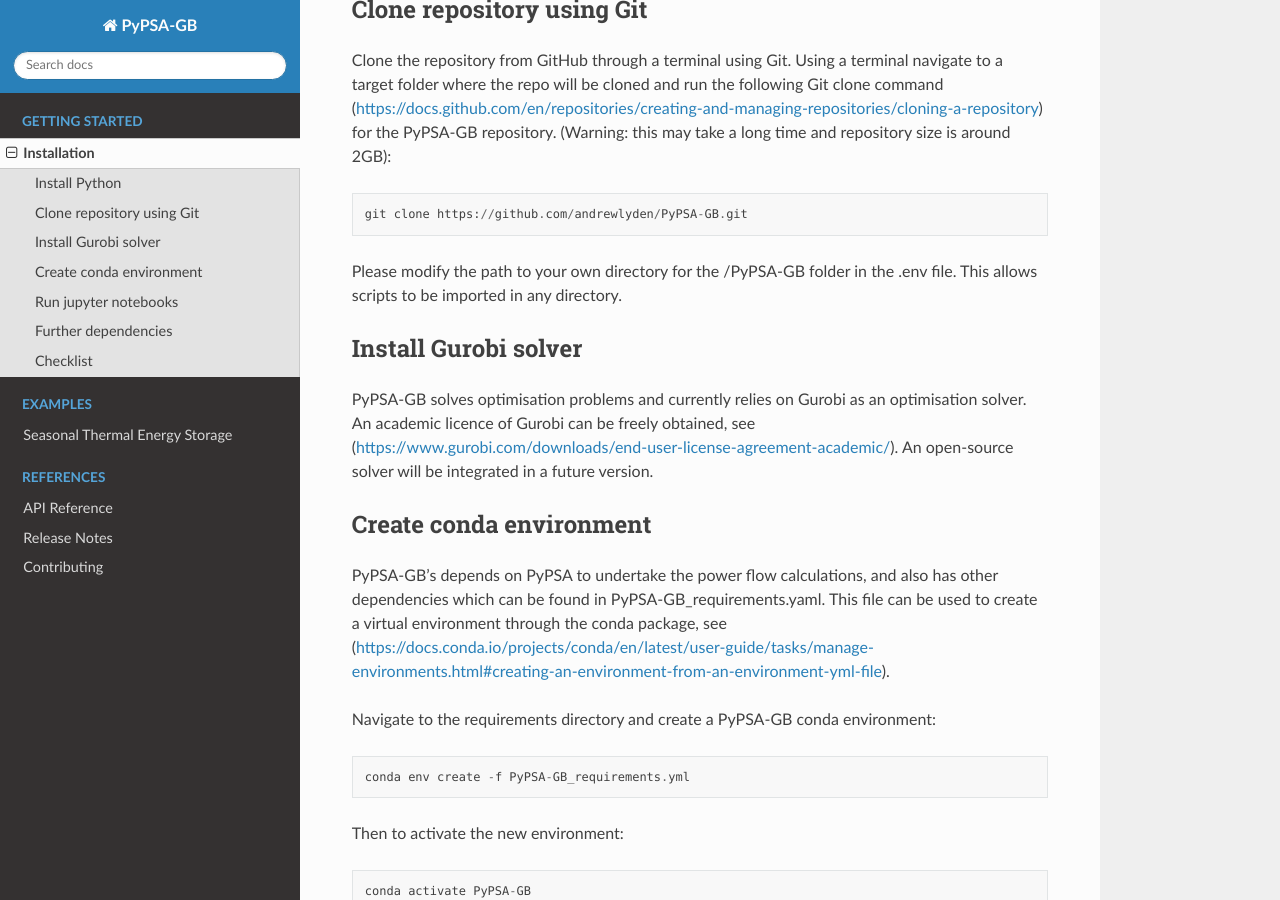
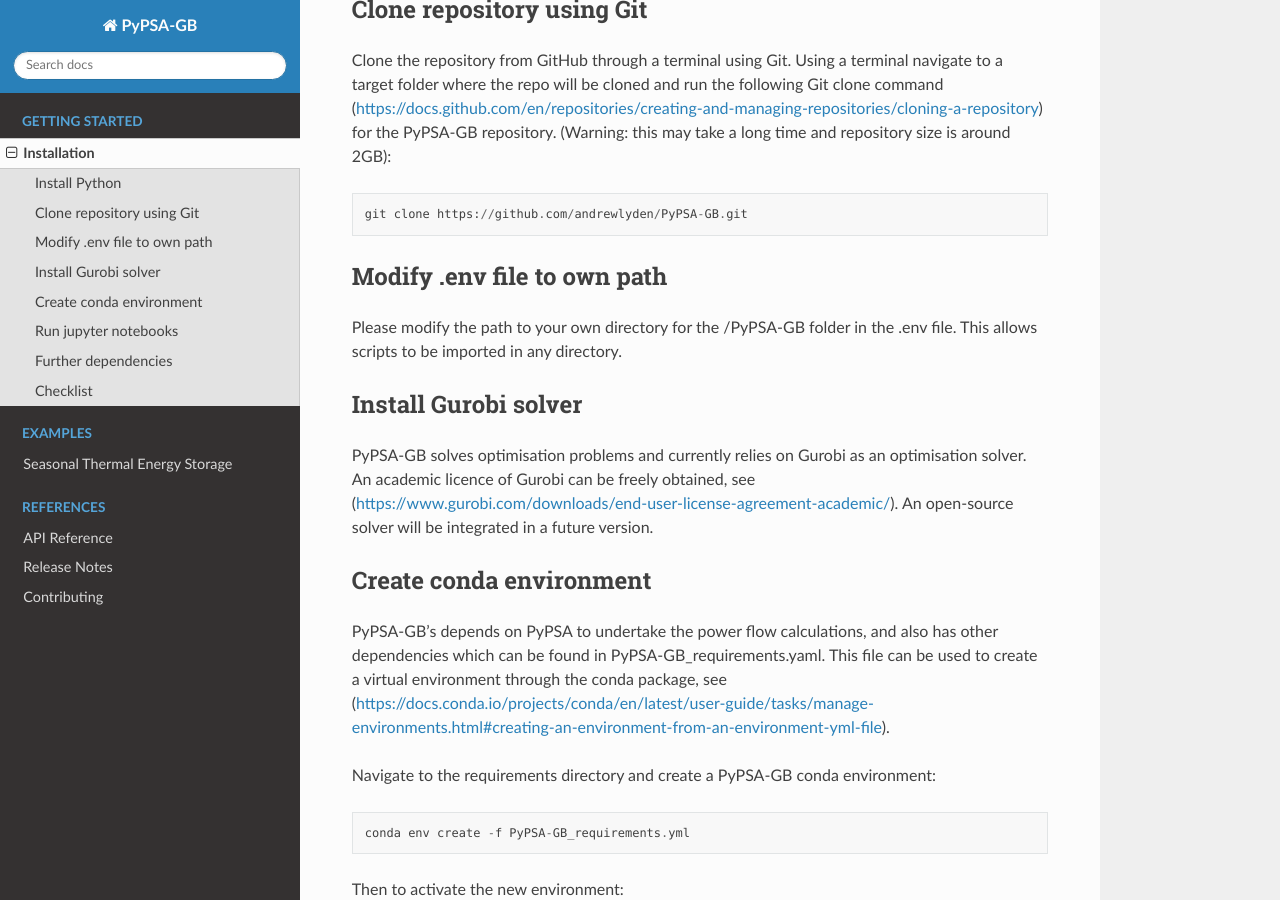
Before and after one commit to andrewlyden/PyPSA-GB, a Sphinx documentation site: the page built from docs/source/installation.rst, in a window 1280 px wide and 900 px high, scrolled down 415 px. Built offline with Sphinx 7.4.7 and the Read the Docs theme 2.0.0, drawn with Linux system fonts in a browser that asks for light colours; pages that are not in the unit, such as notebooks, are missing from menus; some of the changed text lies outside the part shown.

Commit message:
updated installation instructions

```diff
--- a/docs/source/installation.rst
+++ b/docs/source/installation.rst
@@ -8,11 +8,14 @@
 The code for PyPSA-GB is written in Python and relies on a number of standard Python packages. Python has emerged as a popular programming language for energy system modellers. Installing Anaconda (https://www.anaconda.com/) is a highly recommended starting point for beginners looking to get Python running quickly on their computer. Anaconda includes several of the necessary scientific packages and the conda package can be used to manage virtual environments. The following installation instructions assume an Anaconda installation including, but alternative setup routes are possible.
 
 Clone repository using Git
-############################
+##########################
 
 Clone the repository from GitHub through a terminal using Git. Using a terminal navigate to a target folder where the repo will be cloned and run the following Git clone command (https://docs.github.com/en/repositories/creating-and-managing-repositories/cloning-a-repository) for the PyPSA-GB repository. (Warning: this may take a long time and repository size is around 2GB)::
 
 	git clone https://github.com/andrewlyden/PyPSA-GB.git
+
+Modify .env file to own path
+############################
 
 Please modify the path to your own directory for the /PyPSA-GB folder in the .env file. This allows scripts to be imported in any directory.
 
@@ -57,6 +60,7 @@
 
 #. Anaconda installation
 #. Clone repository via GitHub using Git
+#. Modify .env file to own path
 #. Install solver
 #. Create and activate conda environment
 #. Install conda environment as kernel for jupyter notebooks
```
Also changed, not shown: 6 other files.
